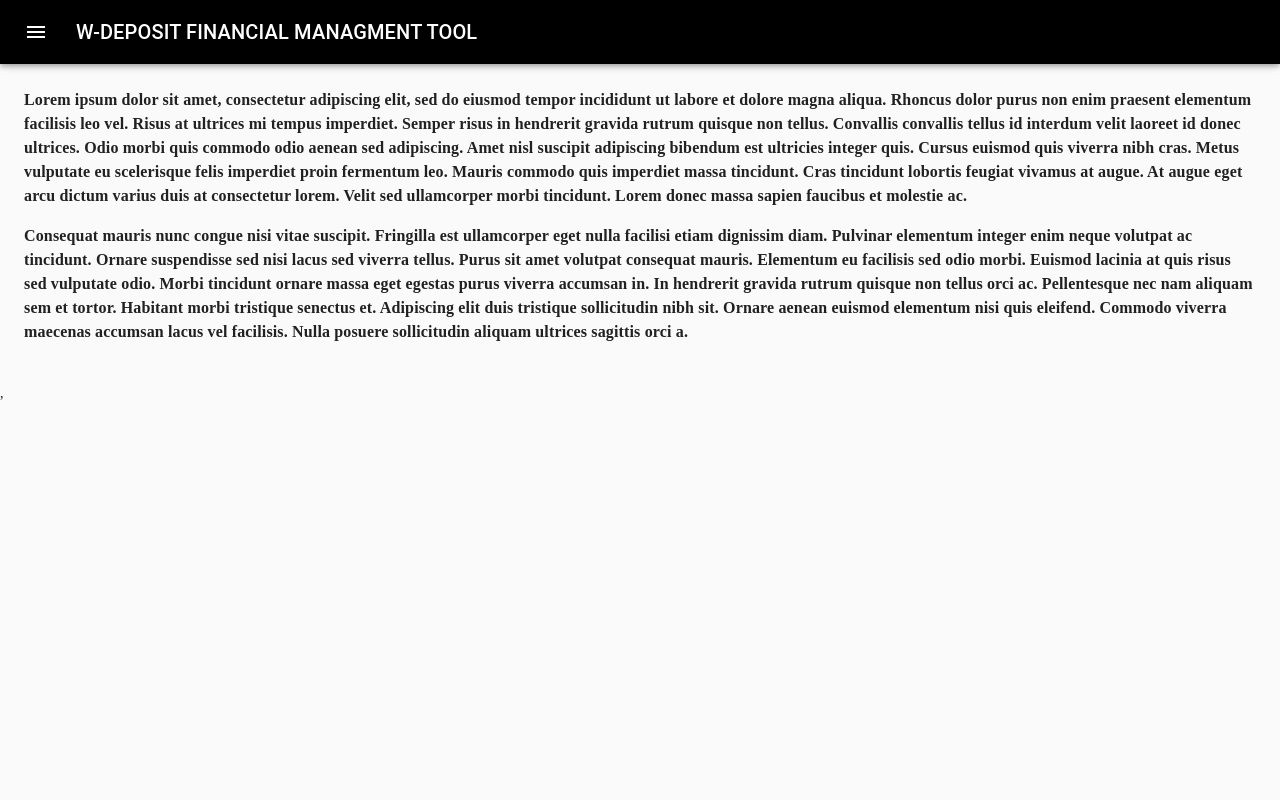
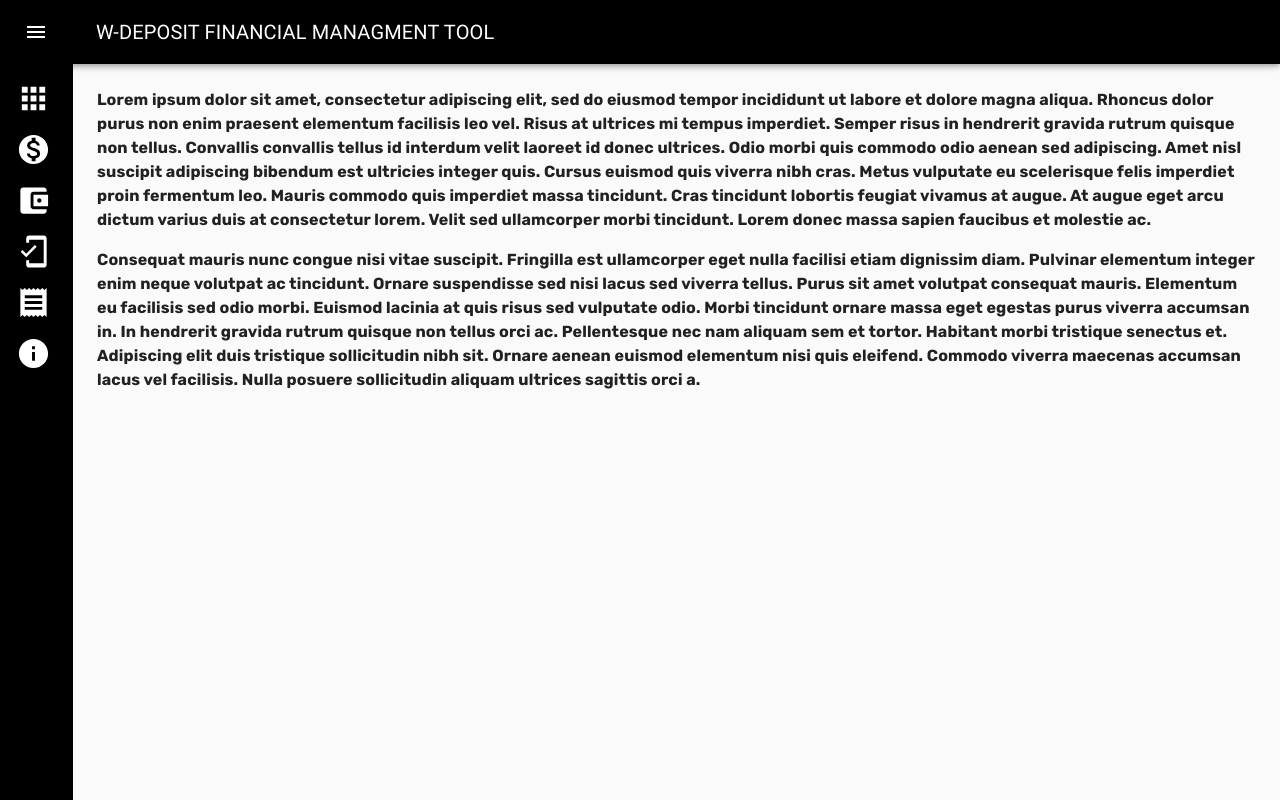
Before and after one commit to W-Deposit/W-Deposit-Web-App, a React (Create React App) app: page / in a window 1280 px wide. Built offline with nearby package versions, Linux system fonts and the light colour scheme.

Commit message:
Add icons drawwer

```diff
--- a/src/index.css
+++ b/src/index.css
@@ -1,13 +1,19 @@
-body {
-  margin: 0;
-  font-family: -apple-system, BlinkMacSystemFont, 'Segoe UI', 'Roboto', 'Oxygen',
-    'Ubuntu', 'Cantarell', 'Fira Sans', 'Droid Sans', 'Helvetica Neue',
-    sans-serif;
-  -webkit-font-smoothing: antialiased;
-  -moz-osx-font-smoothing: grayscale;
+@font-face {
+  font-family: "Rubik";
+  src: local("Rubik"),
+    url(./theme/fonts/Rubik/Rubik-VariableFont_wght.ttf) format("opentype");
 }
 
-code {
-  font-family: source-code-pro, Menlo, Monaco, Consolas, 'Courier New',
-    monospace;
+@font-face {
+  font-family: "Roboto";
+  font-weight: 900;
+  src: local("Roboto"),
+    url(./theme/fonts/Roboto/Roboto-Black.ttf) format("opentype");
 }
+
+@font-face {
+  font-family: "Work Sans";
+  font-weight: 700;
+  src: local("Work Sans "),
+    url(./theme/fonts/work-sans/WorkSans-SemiBold.ttf) format("opentype");
+}
--- a/src/screens/auth/signUp.tsx
+++ b/src/screens/auth/signUp.tsx
@@ -1,16 +1,16 @@
 import React from "react";
 import clsx from "clsx";
 import {
+  createStyles,
   makeStyles,
   useTheme,
   Theme,
-  createStyles,
 } from "@material-ui/core/styles";
 import Drawer from "@material-ui/core/Drawer";
-import CssBaseline from "@material-ui/core/CssBaseline";
 import AppBar from "@material-ui/core/AppBar";
 import Toolbar from "@material-ui/core/Toolbar";
 import List from "@material-ui/core/List";
+import CssBaseline from "@material-ui/core/CssBaseline";
 import Typography from "@material-ui/core/Typography";
 import Divider from "@material-ui/core/Divider";
 import IconButton from "@material-ui/core/IconButton";
@@ -27,7 +27,7 @@ import MobileFriendlyIcon from "@material-ui/icons/MobileFriendly";
 import ReceiptIcon from "@material-ui/icons/Receipt";
 import InfoIcon from "@material-ui/icons/Info";
 import AppsIcon from "@material-ui/icons/Apps";
-const drawerWidth = 240;
+const drawerWidth = 220;
 
 const useStyles = makeStyles((theme: Theme) =>
   createStyles({
@@ -35,23 +35,23 @@ const useStyles = makeStyles((theme: Theme) =>
       display: "flex",
     },
     appBar: {
-      // backgroundColor: "	#ff7400",
-      backgroundColor: "#000000",
-      transition: theme.transitions.create(["margin", "width"], {
+      background: "#000000",
+      zIndex: theme.zIndex.drawer + 1,
+      transition: theme.transitions.create(["width", "margin"], {
         easing: theme.transitions.easing.sharp,
         duration: theme.transitions.duration.leavingScreen,
       }),
     },
     appBarShift: {
+      marginLeft: drawerWidth,
       width: `calc(100% - ${drawerWidth}px)`,
-      marginLeft: drawerWidth,
-      transition: theme.transitions.create(["margin", "width"], {
-        easing: theme.transitions.easing.easeOut,
+      transition: theme.transitions.create(["width", "margin"], {
+        easing: theme.transitions.easing.sharp,
         duration: theme.transitions.duration.enteringScreen,
       }),
     },
     menuButton: {
-      marginRight: theme.spacing(2),
+      marginRight: 36,
     },
     hide: {
       display: "none",
@@ -59,46 +59,50 @@ const useStyles = makeStyles((theme: Theme) =>
     drawer: {
       width: drawerWidth,
       flexShrink: 0,
+      whiteSpace: "nowrap",
     },
-    drawerPaper: {
+    drawerOpen: {
+      background: "#000000",
       width: drawerWidth,
-      background: "#000000",
+      transition: theme.transitions.create("width", {
+        easing: theme.transitions.easing.sharp,
+        duration: theme.transitions.duration.enteringScreen,
+      }),
     },
-    drawerHeader: {
-      display: "flex",
-      alignItems: "center",
-      padding: theme.spacing(0, 1),
-      // necessary for content to be below app bar
-      ...theme.mixins.toolbar,
-      justifyContent: "flex-end",
-    },
-    content: {
-      flexGrow: 1,
-      padding: theme.spacing(3),
-      transition: theme.transitions.create("margin", {
-        easing: theme.transitions.easing.sharp,
-        duration: theme.transitions.duration.leavingScreen,
-      }),
-      marginLeft: -drawerWidth,
-    },
-    addFont: {},
     button: {
       color: "#fff",
       "&:hover": {
         background: " #ff7400",
       },
     },
-    contentShift: {
-      transition: theme.transitions.create("margin", {
-        easing: theme.transitions.easing.easeOut,
-        duration: theme.transitions.duration.enteringScreen,
+    drawerClose: {
+      background: "#000000",
+      transition: theme.transitions.create("width", {
+        easing: theme.transitions.easing.sharp,
+        duration: theme.transitions.duration.leavingScreen,
       }),
-      marginLeft: 0,
+      overflowX: "hidden",
+      width: theme.spacing(7) + 1,
+      [theme.breakpoints.up("sm")]: {
+        width: theme.spacing(9) + 1,
+      },
+    },
+    toolbar: {
+      display: "flex",
+      alignItems: "center",
+      justifyContent: "flex-end",
+      padding: theme.spacing(0, 1),
+      // necessary for content to be below app bar
+      ...theme.mixins.toolbar,
+    },
+    content: {
+      flexGrow: 1,
+      padding: theme.spacing(3),
     },
   })
 );
 
-const SignUp = () => {
+export default function MiniDrawer() {
   const classes = useStyles();
   const theme = useTheme();
   const [open, setOpen] = React.useState(false);
@@ -126,7 +130,9 @@ const SignUp = () => {
             aria-label="open drawer"
             onClick={handleDrawerOpen}
             edge="start"
-            className={clsx(classes.menuButton, open && classes.hide)}
+            className={clsx(classes.menuButton, {
+              [classes.hide]: open,
+            })}
           >
             <MenuIcon />
           </IconButton>
@@ -136,29 +142,35 @@ const SignUp = () => {
         </Toolbar>
       </AppBar>
       <Drawer
-        className={classes.drawer}
-        variant="persistent"
-        anchor="left"
-        open={open}
+        variant="permanent"
+        className={clsx(classes.drawer, {
+          [classes.drawerOpen]: open,
+          [classes.drawerClose]: !open,
+        })}
         classes={{
-          paper: classes.drawerPaper,
+          paper: clsx({
+            [classes.drawerOpen]: open,
+            [classes.drawerClose]: !open,
+          }),
         }}
       >
-        <div className={classes.drawerHeader}>
+        <div className={classes.toolbar}>
           <IconButton onClick={handleDrawerClose}>
-            {theme.direction === "ltr" ? (
+            {theme.direction === "rtl" ? (
+              <ChevronRightIcon
+                style={{
+                  color: "#fff",
+                }}
+              />
+            ) : (
               <ChevronLeftIcon
                 style={{
                   color: "#fff",
                 }}
               />
-            ) : (
-              <ChevronRightIcon />
             )}
           </IconButton>
         </div>
-        <Divider />
-
         <Divider />
         <List>
           <ListItem button className={classes.button}>
@@ -204,7 +216,7 @@ const SignUp = () => {
                 fontSize="large"
               />
             </ListItemIcon>
-            <ListItemText>Mobile money Transfert</ListItemText>
+            <ListItemText>Mobile money</ListItemText>
           </ListItem>
           <ListItem button className={classes.button}>
             <ListItemIcon>
@@ -226,16 +238,12 @@ const SignUp = () => {
                 fontSize="large"
               />
             </ListItemIcon>
-            <ListItemText>About We-deposit</ListItemText>
+            <ListItemText>About W-deposit</ListItemText>
           </ListItem>
         </List>
       </Drawer>
-      <main
-        className={clsx(classes.content, {
-          [classes.contentShift]: open,
-        })}
-      >
-        <div className={classes.drawerHeader} />
+      <main className={classes.content}>
+        <div className={classes.toolbar} />
         <Typography paragraph>
           Lorem ipsum dolor sit amet, consectetur adipiscing elit, sed do
           eiusmod tempor incididunt ut labore et dolore magna aliqua. Rhoncus
@@ -268,5 +276,4 @@ const SignUp = () => {
       </main>
     </div>
   );
-};
-export default SignUp;
+}
```
